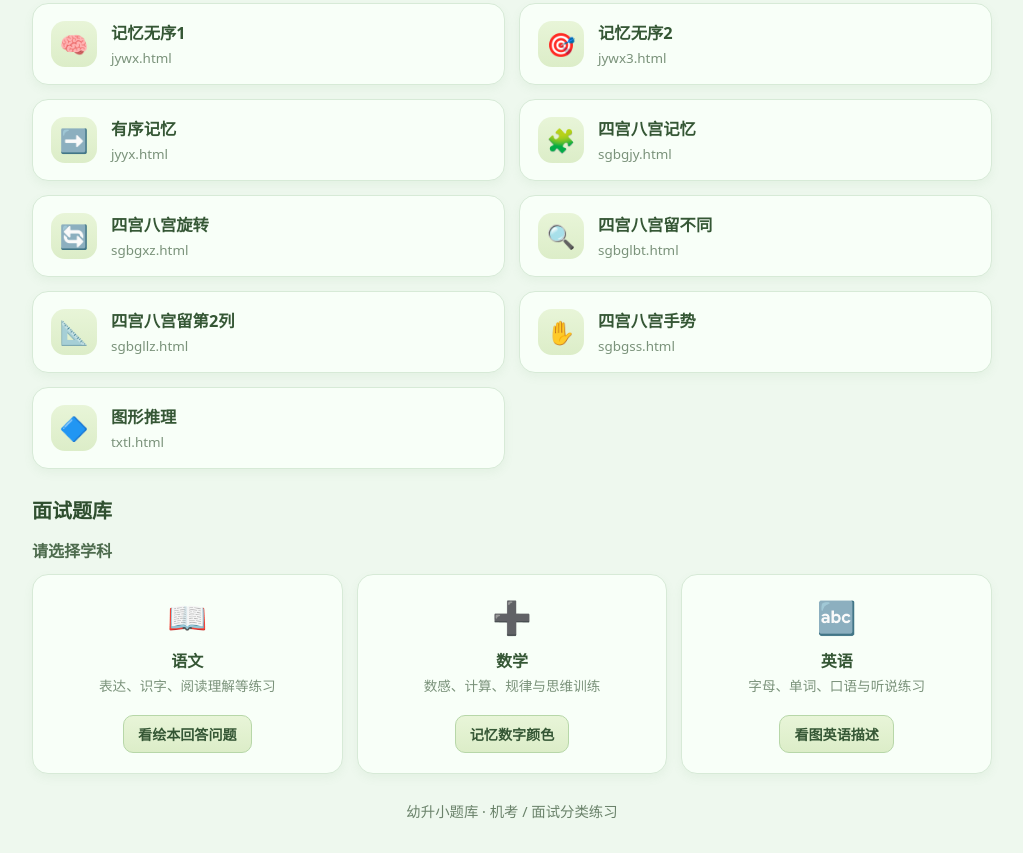
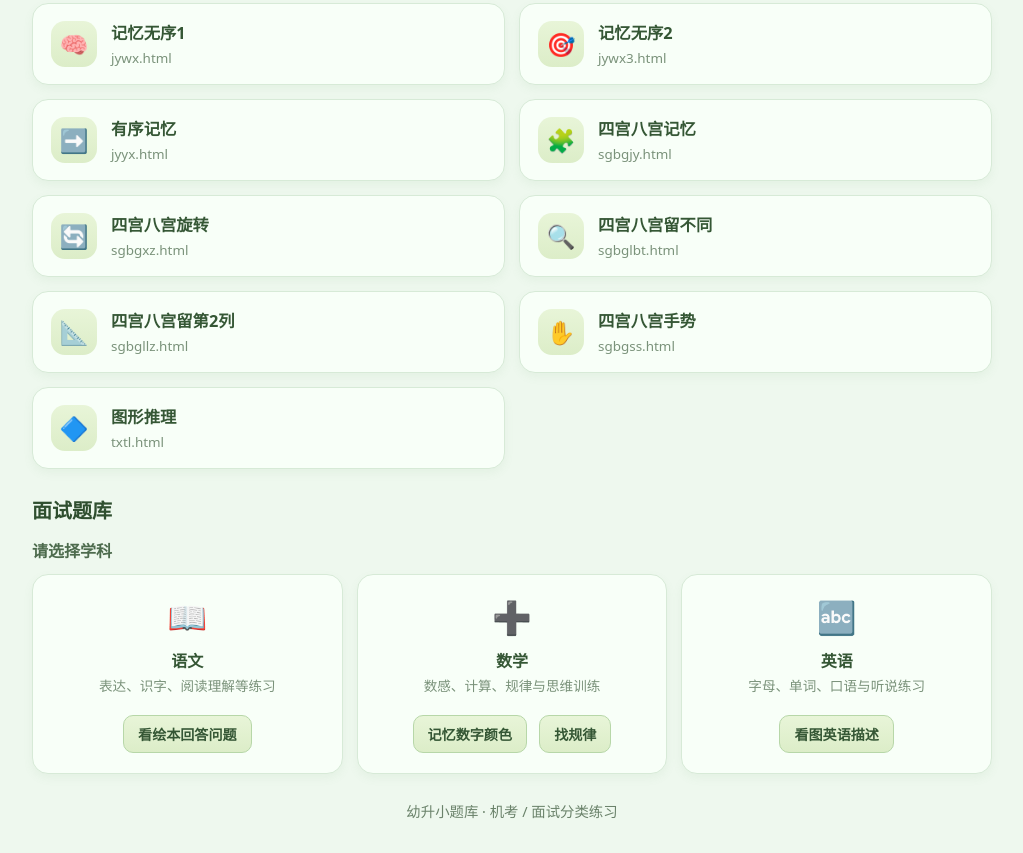
Before and after one commit to jiaxingseng/sss-mnt, a plain HTML site: page index.html in a window 1280 px wide. Shown: the part 312-1165 px from the top of the page, without its empty margins (128-1151 px from the left). Drawn offline with Linux system fonts and the light colour scheme.

Commit message:
add zhgl

```diff
--- a/index.html
+++ b/index.html
@@ -186,7 +186,7 @@
 
     .sub-link {
       display: inline-block;
-      margin-top: 6px;
+      margin: 6px 4px 0;
       background: linear-gradient(#e8f5d8, #dcedc8);
       border: 1px solid #b7d7a8;
       color: #355735;
@@ -387,6 +387,7 @@
             <div class="category-desc">数感、计算、规律与思维训练</div>
           </div>
           <a href="jyszys.html" class="sub-link">记忆数字颜色</a>
+          <a href="zhgl.html" class="sub-link">找规律</a>
         </div>
 
         <div class="category-box">
```
